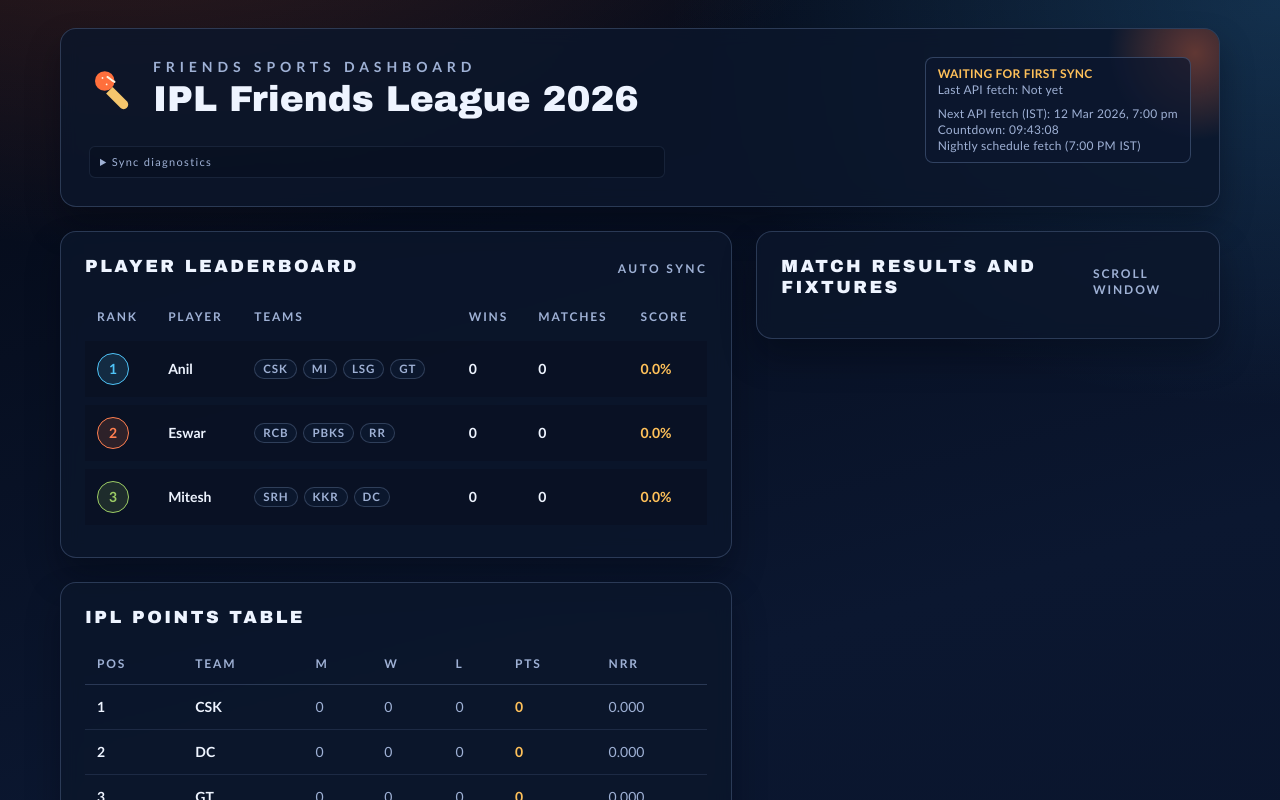
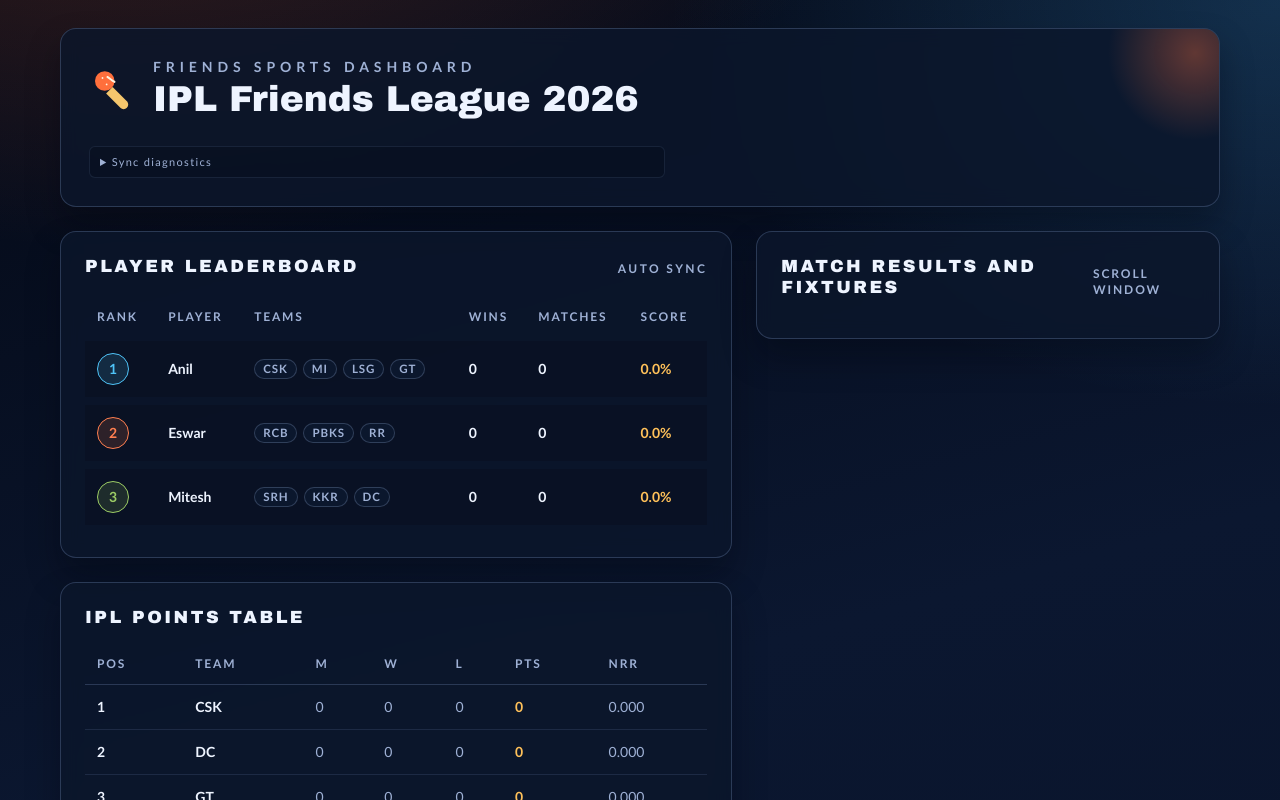
Before and after one commit to eswar016/IPL-Friends-League, a Next.js app: page / in a window 1280 px wide. Shown: the top 800 px of the page. Built offline with nearby package versions, Linux system fonts and the light colour scheme.

Commit message:
UI: Remove redundant live API fetch UI section from Header and NextUpdateCountdown

```diff
--- a/app/page.tsx
+++ b/app/page.tsx
@@ -12,8 +12,6 @@
   return (
     <div className="dashboard-shell">
       <Header
-        source={dashboard.source}
-        refreshedAt={dashboard.refreshedAt}
         nextSyncAt={dashboard.nextSyncAt}
         nextSyncReason={dashboard.nextSyncReason}
         schedulerStatus={dashboard.schedulerStatus}
--- a/components/Header.tsx
+++ b/components/Header.tsx
@@ -1,10 +1,7 @@
-import { NextUpdateCountdown } from "@/components/NextUpdateCountdown";
 import { SyncDiagnostics } from "@/components/SyncDiagnostics";
-import type { DataSource, SchedulerStatus } from "@/types/league";
+import type { SchedulerStatus } from "@/types/league";
 
 interface HeaderProps {
-  source: DataSource;
-  refreshedAt: string | null;
   nextSyncAt: string | null;
   nextSyncReason: string | null;
   schedulerStatus?: SchedulerStatus;
@@ -26,25 +23,7 @@
   </svg>
 );
 
-const sourceLabel: Record<DataSource, string> = {
-  live_api: "LIVE API",
-  fallback_dummy: "FALLBACK DUMMY DATA",
-  no_data: "WAITING FOR FIRST SYNC",
-};
-
-const formatIstTimestamp = (isoTimestamp: string): string => {
-  const d = new Date(isoTimestamp);
-  if (Number.isNaN(d.getTime())) {
-    return "—";
-  }
-  return d.toLocaleString("en-IN", {
-    dateStyle: "medium",
-    timeStyle: "short",
-    timeZone: "Asia/Kolkata",
-  });
-};
-
-export const Header = ({ source, refreshedAt, nextSyncAt, nextSyncReason, schedulerStatus }: HeaderProps) => (
+export const Header = ({ nextSyncAt, nextSyncReason, schedulerStatus }: HeaderProps) => (
   <header className="surface-card lift-on-hover relative overflow-hidden p-5 sm:p-7">
     <div className="pointer-events-none absolute -right-16 -top-16 h-44 w-44 rounded-full bg-[radial-gradient(circle,_rgba(255,111,60,0.35)_0%,_rgba(255,111,60,0)_70%)]" />
     <div className="relative z-10 flex flex-wrap items-start justify-between gap-4">
@@ -68,11 +47,7 @@
           />
         ) : null}
       </div>
-      <div className="rounded-lg border border-[rgba(141,168,219,0.3)] bg-[rgba(12,23,47,0.75)] px-3 py-2 text-xs tracking-wide text-[var(--text-muted)]">
-        <p className="font-semibold text-[var(--accent-gold)]">{sourceLabel[source]}</p>
-        <p>Last API fetch: {refreshedAt ? formatIstTimestamp(refreshedAt) : "Not yet"}</p>
-        <NextUpdateCountdown nextSyncAt={nextSyncAt} nextSyncReason={nextSyncReason} />
-      </div>
+
     </div>
   </header>
 );
--- a/components/NextUpdateCountdown.tsx
+++ /dev/null
@@ -1,65 +0,0 @@
-"use client";
-
-import { useEffect, useMemo, useState } from "react";
-
-interface NextUpdateCountdownProps {
-  nextSyncAt: string | null;
-  nextSyncReason: string | null;
-}
-
-const formatIst = (isoTimestamp: string): string =>
-  new Date(isoTimestamp).toLocaleString("en-IN", {
-    dateStyle: "medium",
-    timeStyle: "short",
-    timeZone: "Asia/Kolkata",
-  });
-
-const formatCountdown = (targetIso: string, nowEpoch: number): string => {
-  const target = new Date(targetIso).getTime();
-  const remainingMs = Math.max(0, target - nowEpoch);
-  const totalSeconds = Math.floor(remainingMs / 1000);
-
-  const hours = Math.floor(totalSeconds / 3600)
-    .toString()
-    .padStart(2, "0");
-  const minutes = Math.floor((totalSeconds % 3600) / 60)
-    .toString()
-    .padStart(2, "0");
-  const seconds = Math.floor(totalSeconds % 60)
-    .toString()
-    .padStart(2, "0");
-
-  return `${hours}:${minutes}:${seconds}`;
-};
-
-export const NextUpdateCountdown = ({ nextSyncAt, nextSyncReason }: NextUpdateCountdownProps) => {
-  const [nowEpoch, setNowEpoch] = useState(() => Date.now());
-
-  useEffect(() => {
-    const timer = setInterval(() => setNowEpoch(Date.now()), 1000);
-    return () => clearInterval(timer);
-  }, []);
-
-  const countdown = useMemo(() => {
-    if (!nextSyncAt) {
-      return null;
-    }
-    return formatCountdown(nextSyncAt, nowEpoch);
-  }, [nextSyncAt, nowEpoch]);
-
-  if (!nextSyncAt) {
-    return (
-      <div className="mt-2 text-xs text-[var(--text-muted)]">
-        <p>Next API fetch: waiting for scheduler window</p>
-      </div>
-    );
-  }
-
-  return (
-    <div className="mt-2 text-xs text-[var(--text-muted)]">
-      <p>Next API fetch (IST): {formatIst(nextSyncAt)}</p>
-      <p>Countdown: {countdown}</p>
-      {nextSyncReason ? <p>{nextSyncReason}</p> : null}
-    </div>
-  );
-};
```
